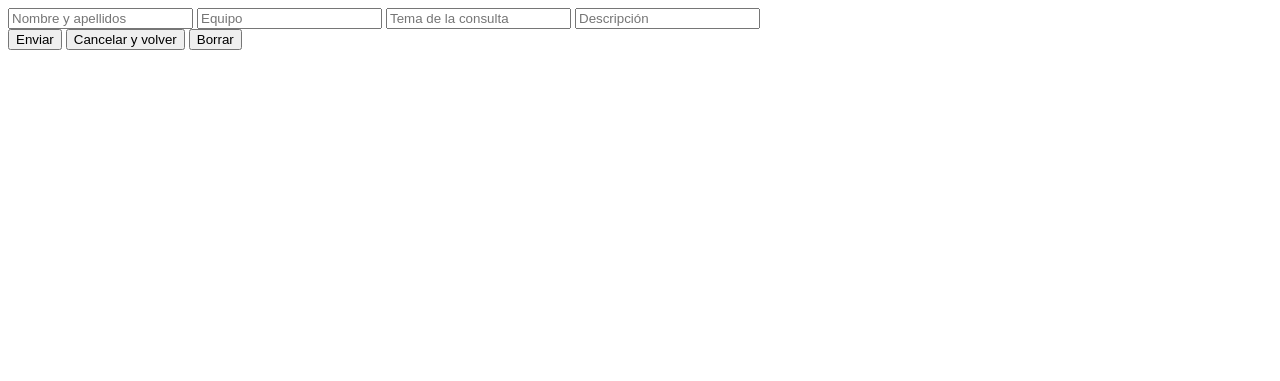
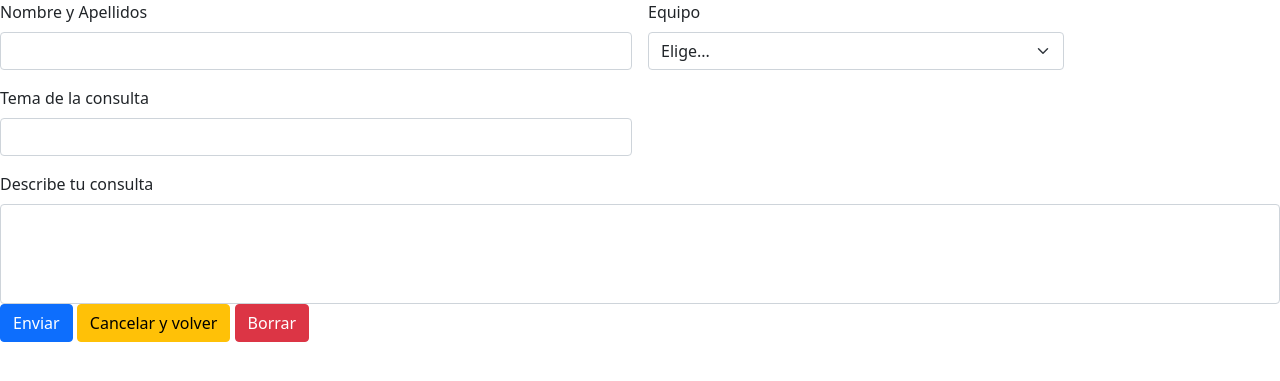
Before and after one commit to ItCrowdZombie/Consultorio, a PHP site: page /vista2.php in a window 1280 px wide. Shown: the top 381 px of the page. Run offline with PHP 8.4, Linux system fonts and the light colour scheme.

Commit message:
created form boostrap

```diff
--- a/layouts/pages/vista2.php
+++ b/layouts/pages/vista2.php
@@ -4,19 +4,42 @@
     <meta charset="UTF-8">
     <meta http-equiv="X-UA-Compatible" content="IE=edge">
     <meta name="viewport" content="width=device-width, initial-scale=1.0">
+    <link href="https://cdn.jsdelivr.net/npm/bootstrap@5.1.3/dist/css/bootstrap.min.css" rel="stylesheet" integrity="sha384-1BmE4kWBq78iYhFldvKuhfTAU6auU8tT94WrHftjDbrCEXSU1oBoqyl2QvZ6jIW3" crossorigin="anonymous">
     <title>Consultorio</title>
 </head>
 <body>
-    <form>
-         <input type="text" placeholder="Nombre y apellidos" name="Nombre">
-         <input type="text" placeholder="Equipo" name="Equipo">
-         <input type="text" placeholder="Tema de la consulta" name="Tema">
-         <input type="text" placeholder="Descripción" name="Descripción">
-    </form>
+<form class="row g-3">
 
-<button>Enviar</button>
-<button>Cancelar y volver</button>
-<button>Borrar</button>
+<div class="col-md-6">
+    <label for="inputName" class="form-label">Nombre y Apellidos</label>
+    <input type="text" class="form-control" id="inputName">
+</div>
 
+<div class="col-md-4">
+    <label for="inputEquipo" class="form-label">Equipo</label>
+    <select id="inputEquipo" class="form-select">
+      <option selected>Elige...</option>
+      <option>Equipo1</option>
+      <option>Equipo2</option>
+      <option>Equipo3</option>
+    </select>
+</div>
+
+<div class="col-md-6">
+    <label for="inputTema" class="form-label">Tema de la consulta</label>
+    <input type="text" class="form-control" id="inputTema">
+</div>
+
+<div class="col-12">
+    <label for="inputAddress" class="form-label">Describe tu consulta</label>
+    <input type="text" class="form-control" id="inputAddress" style="height: 100px">
+  </div>
+
+</form>
+<section class="text-left">
+    <button type="submit" class="btn btn-primary">Enviar</button>
+    <button type="submit" class="btn btn-warning">Cancelar y volver</button>
+    <button type="reset" class="btn btn-danger">Borrar</button>
+</section>
 </body>
 </html>
```
